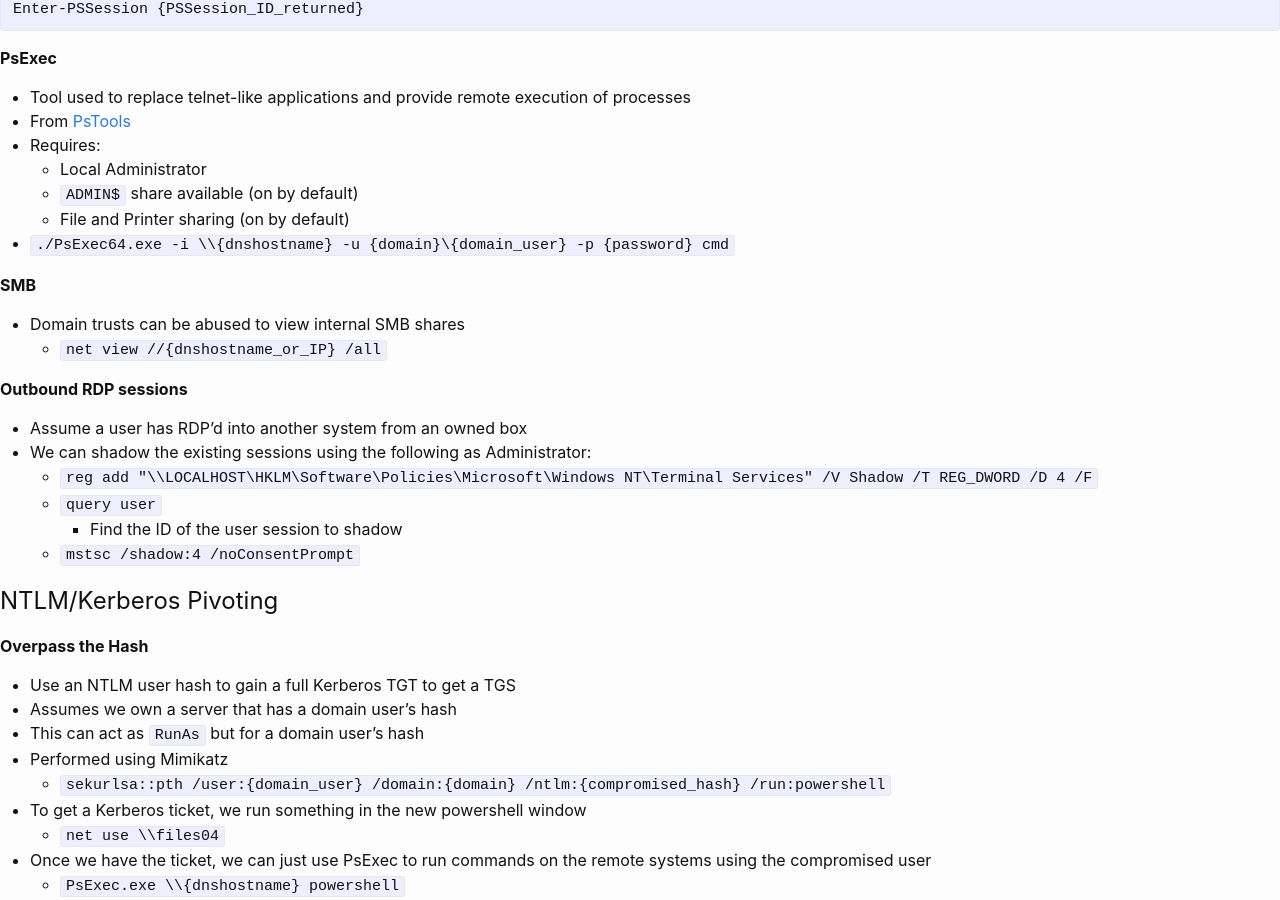
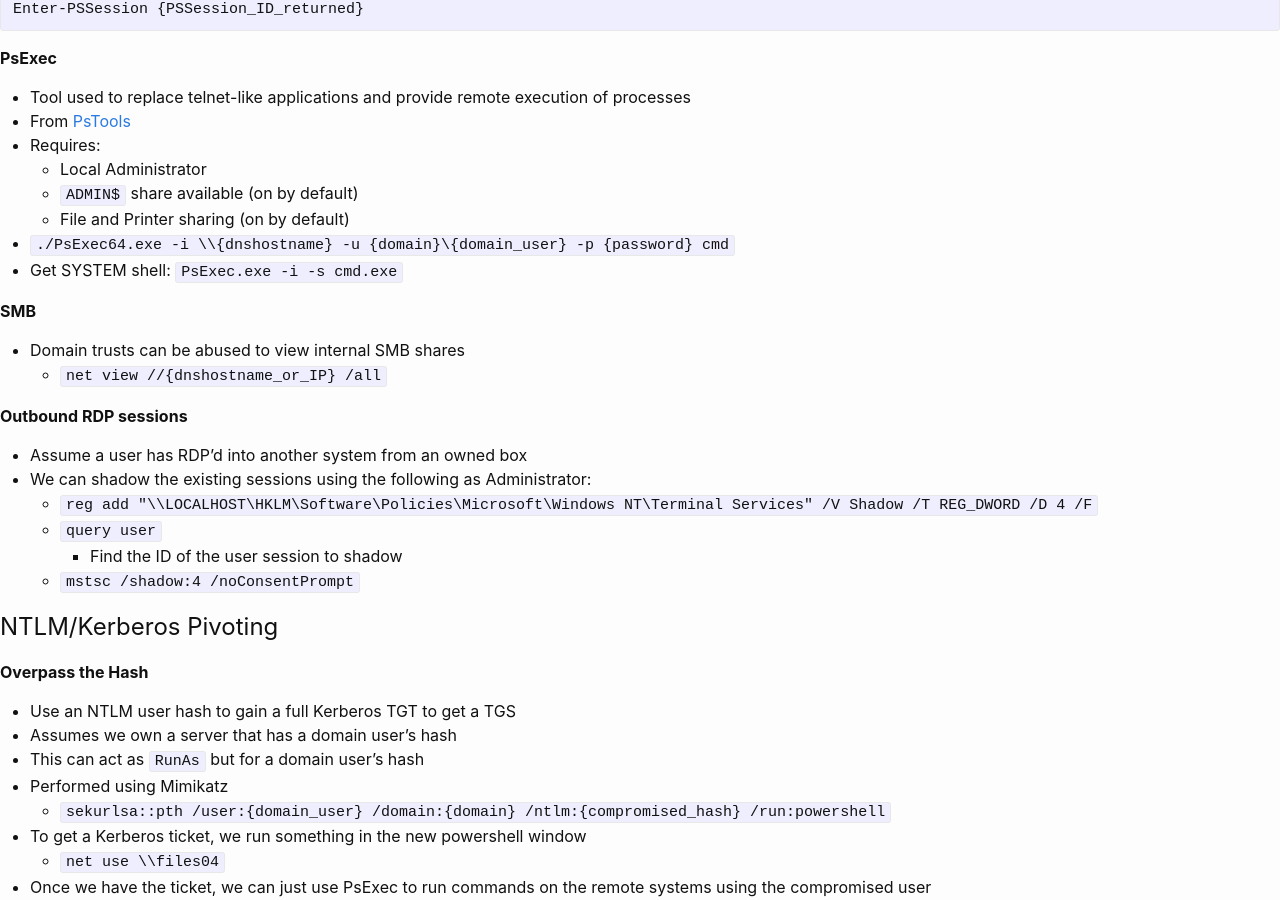
Before and after one commit to KhaelK138/KhaelK138.github.io, a Jekyll site: the page built from markdown/ADPivoting.md, in a window 1280 px wide and 900 px high, scrolled down 1182 px. Built offline with Jekyll 4.4.1, drawn with Linux system fonts in a browser that asks for light colours; some of the changed text lies outside the part shown.

Commit message:
added psexec usage

```diff
--- a/markdown/ADPivoting.md
+++ b/markdown/ADPivoting.md
@@ -62,6 +62,7 @@
 	- `ADMIN$` share available (on by default)
 	- File and Printer sharing (on by default)
 - `./PsExec64.exe -i  \\{dnshostname} -u {domain}\{domain_user} -p {password} cmd`
+- Get SYSTEM shell: `PsExec.exe -i -s cmd.exe`
 
 **SMB**
 - Domain trusts can be abused to view internal SMB shares
@@ -202,6 +203,7 @@
 - [DumpGuard](https://github.com/bytewreck/DumpGuard) seems to be able to dump LSASS without actually touching LSASS memory, using the Remote Credential Guard protocol
   - Compiled version here: https://khaelkugler.com/misc_scripts/DumpGuard.exe
   - Will need system, so use PsExec: https://khaelkugler.com/misc_scripts/PsExec.exe
+    - `PsExec.exe -i -s cmd.exe`
   - Usage: `DumpGuard.exe /mode:all`
     - Can add `/domain:{DOMAIN}`, `/username:{SAMACCOUNTNAME}`, `/password:{PASSWORD}`, `(/spn:{SPN})`
 
```
